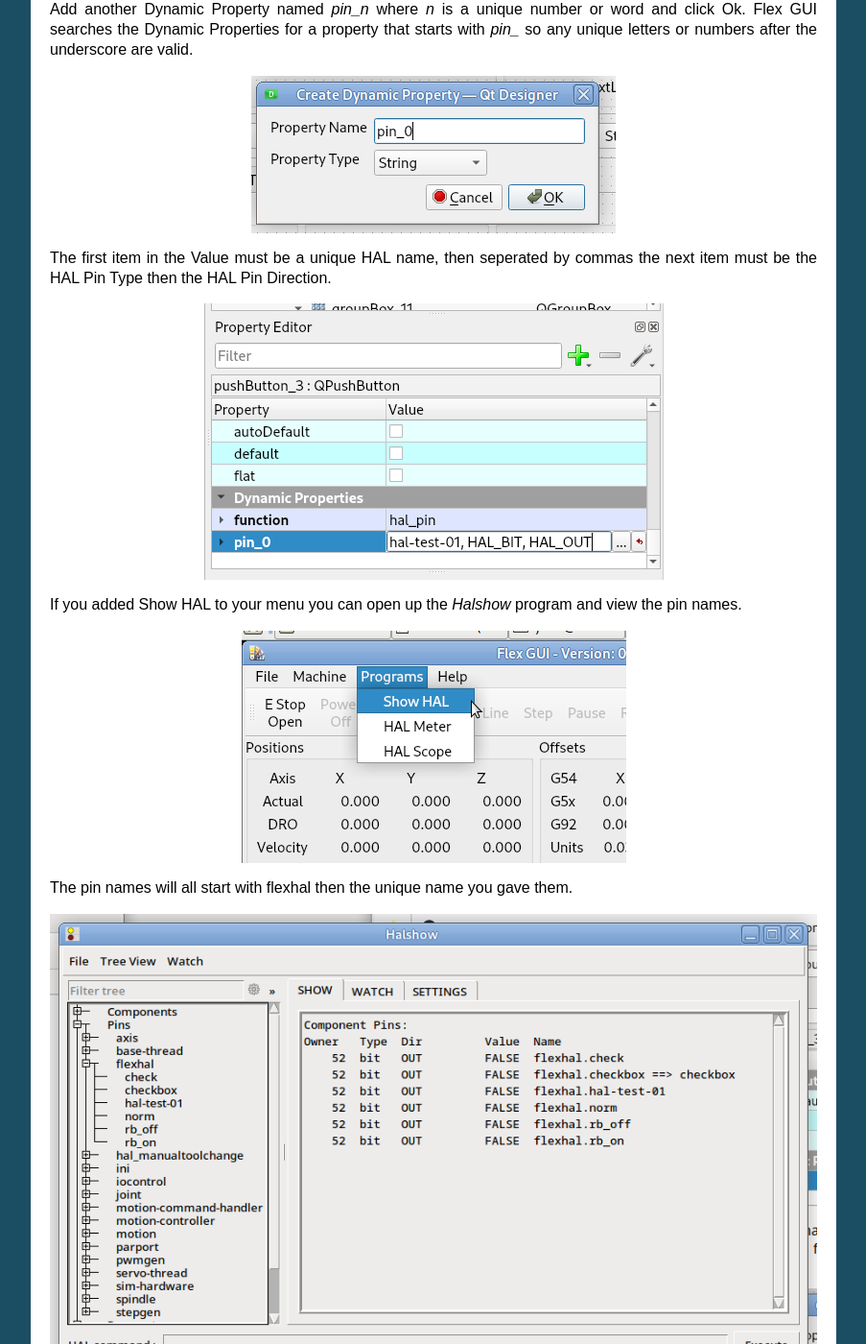
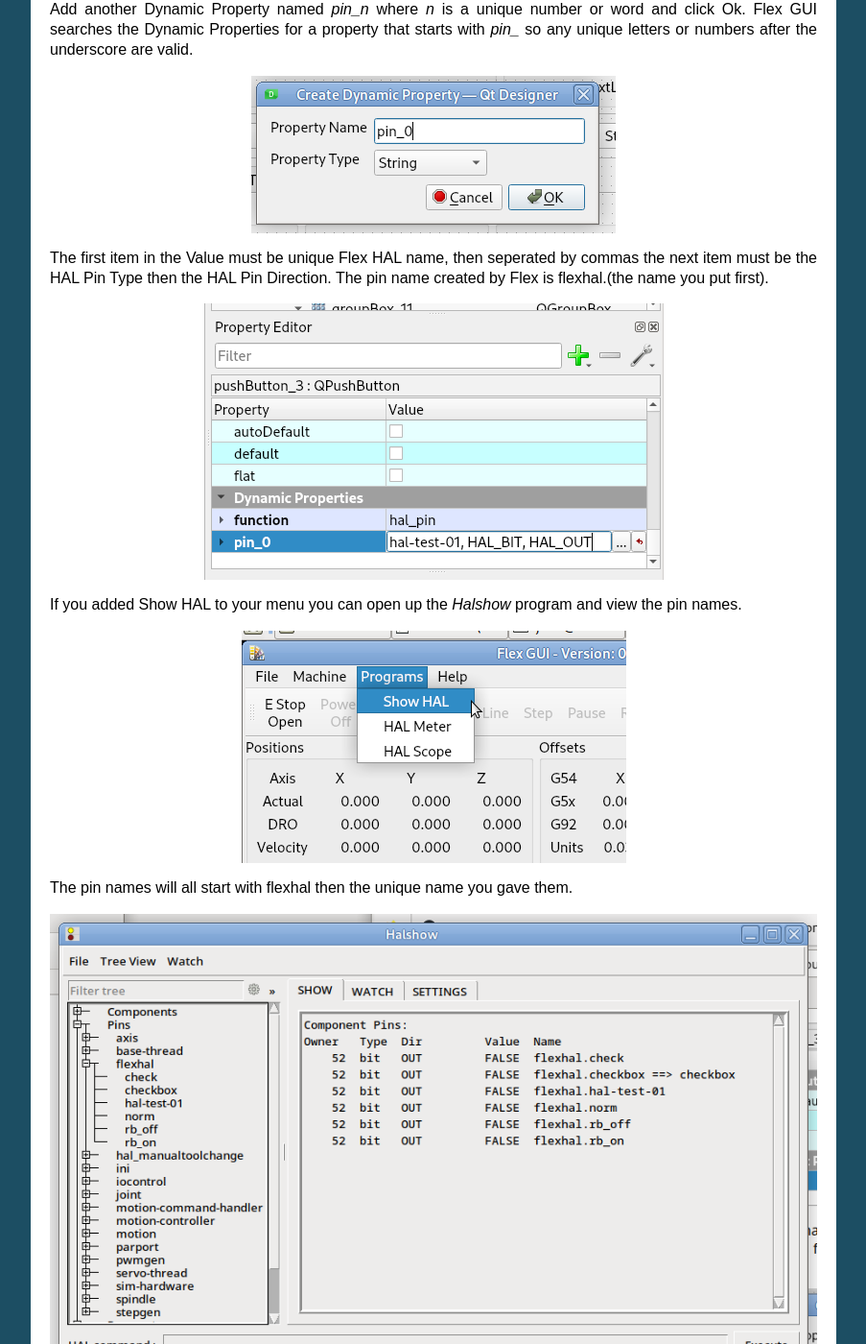
Before and after one commit to jethornton/flexgui, a Sphinx documentation site: the page built from docs/source/hal.rst, in a window 1280 px wide and 1400 px high, scrolled down 1416 px. Shown: the whole window at 96% size, without its empty margins (198-1101 px from the left). Built offline with Sphinx 7.4.7, drawn with Linux system fonts in a browser that asks for light colours; some of the changed text lies outside the part shown.

Commit message:
update docs
Signed-off-by: John Thornton <dev@gnipsel.com>

```diff
--- a/docs/source/hal.rst
+++ b/docs/source/hal.rst
@@ -55,8 +55,9 @@
 .. image:: /images/hal-04.png
    :align: center
 
-The first item in the Value must be a unique HAL name, then seperated by commas
-the next item must be the HAL Pin Type then the HAL Pin Direction.
+The first item in the Value must be unique Flex HAL name, then seperated by
+commas the next item must be the HAL Pin Type then the HAL Pin Direction. The
+pin name created by Flex is flexhal.(the name you put first).
 
 .. image:: /images/hal-05.png
    :align: center
@@ -76,3 +77,6 @@
 ::
 
 	net some-signal-name flexhal.hal-test-01 => some-other-pin-in
+
+After installing Flex GUI from the CNC menu you can copy the Flex GUI examples
+and look at the hal-btn example.
```
